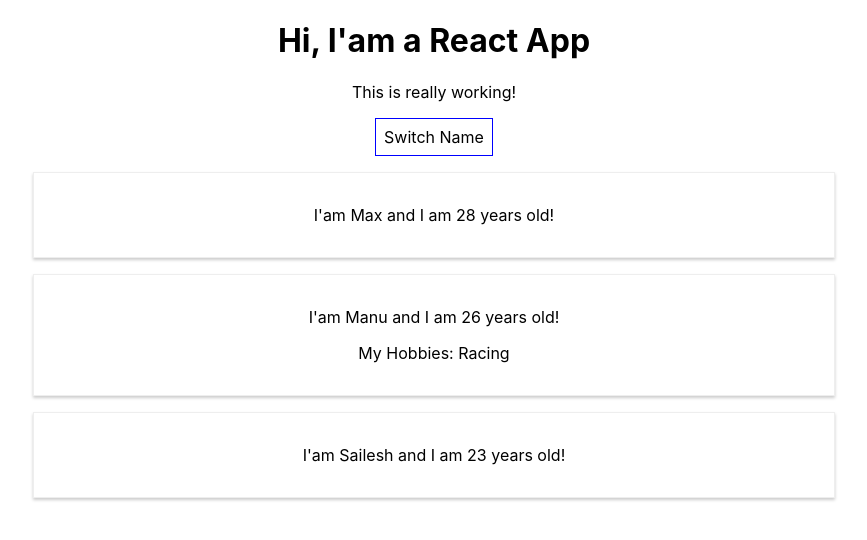
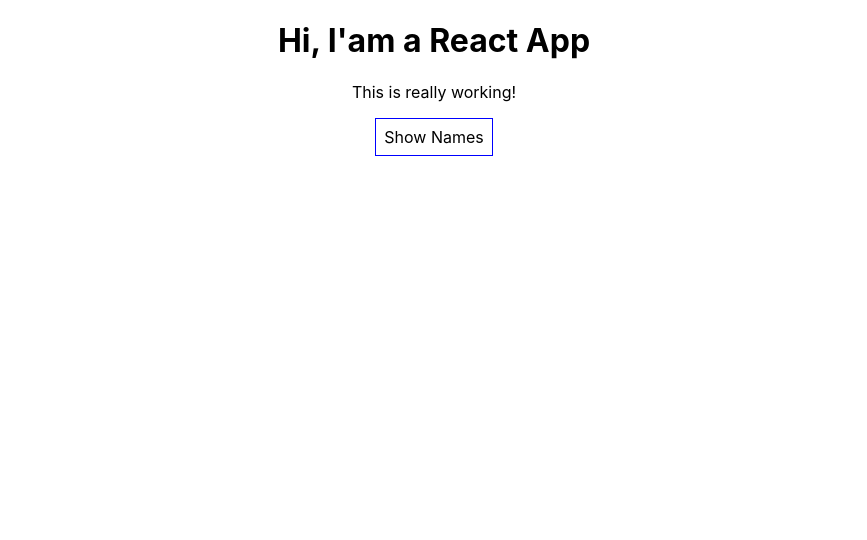
Before and after one commit to meSailesh/React-app, a React (Create React App) app: page / in a window 1280 px wide. Shown: the top 540 px of the page, without its empty margins (206-1073 px from the left). Built offline with nearby package versions, Linux system fonts and the light colour scheme.

Commit message:
Rendering content conditionally

```diff
--- a/src/App.js
+++ b/src/App.js
@@ -8,10 +8,11 @@
     { name: 'Max', age:28 },
     { name: 'Manu', age:26 },
     { name: 'Sailesh', age:23 }
-  ]
+  ],
+  showPersons: false
 });
-const [otherState, setOtherState] = useState('some other value')
-console.log(personsState, otherState);
+// const [otherState, setOtherState] = useState('some other value')
+// console.log(personsState, otherState);
 
 const switchNameHandler = () => {
   //Check commit
@@ -20,8 +21,22 @@
       { name: 'Maximilian', age:28 },
       { name: 'Manu', age:28 },
       { name: 'Sailesh', age:23 }
-  ]
+  ],
+  showPersons : personsState.showPersons
   });
+}
+
+const togglePersonHandler = () => {
+  const doesShow = personsState.showPersons;
+  setPersons({
+    persons:[
+      { name: 'Max', age:28 },
+      { name: 'Manu', age:28 },
+      { name: 'Sailesh', age:23 }
+  ],
+    showPersons: !doesShow
+  })
+
 }
 
 const style = {
@@ -38,12 +53,24 @@
      <p>This is really working!</p>
      <button
      style = {style}
-     onClick = {switchNameHandler}>Switch Name</button>
-     <Person name = {personsState.persons[0].name} age = {personsState.persons[0].age}/>
-     <Person name = {personsState.persons[1].name} age = {personsState.persons[1].age}>
-       My Hobbies: Racing
-     </Person>
-     <Person name = {personsState.persons[2].name} age = {personsState.persons[2].age}/>
+     onClick = {togglePersonHandler}>Show Names</button>
+     {
+       personsState.showPersons ?
+        <div>
+          <Person
+          name = {personsState.persons[0].name}
+          age = {personsState.persons[0].age}/>
+          <Person
+          name = {personsState.persons[1].name}
+           age = {personsState.persons[1].age}
+           clicked = {switchNameHandler}>
+            My Hobbies: Racing
+          </Person>
+          <Person
+          name = {personsState.persons[2].name}
+          age = {personsState.persons[2].age}/>
+        </div> : null
+     }
     </div>
   );
 }
--- a/src/Person/Person.js
+++ b/src/Person/Person.js
@@ -4,7 +4,9 @@
 const person = (props) => {
   return(
     <div className="Person">
-       <p>I'am {props.name} and I am {props.age} years old!</p>
+       <p
+       onClick = {props.clicked}
+       >I'am {props.name} and I am {props.age} years old!</p>
        <p>{props.children}</p>
     </div>
   )
```
